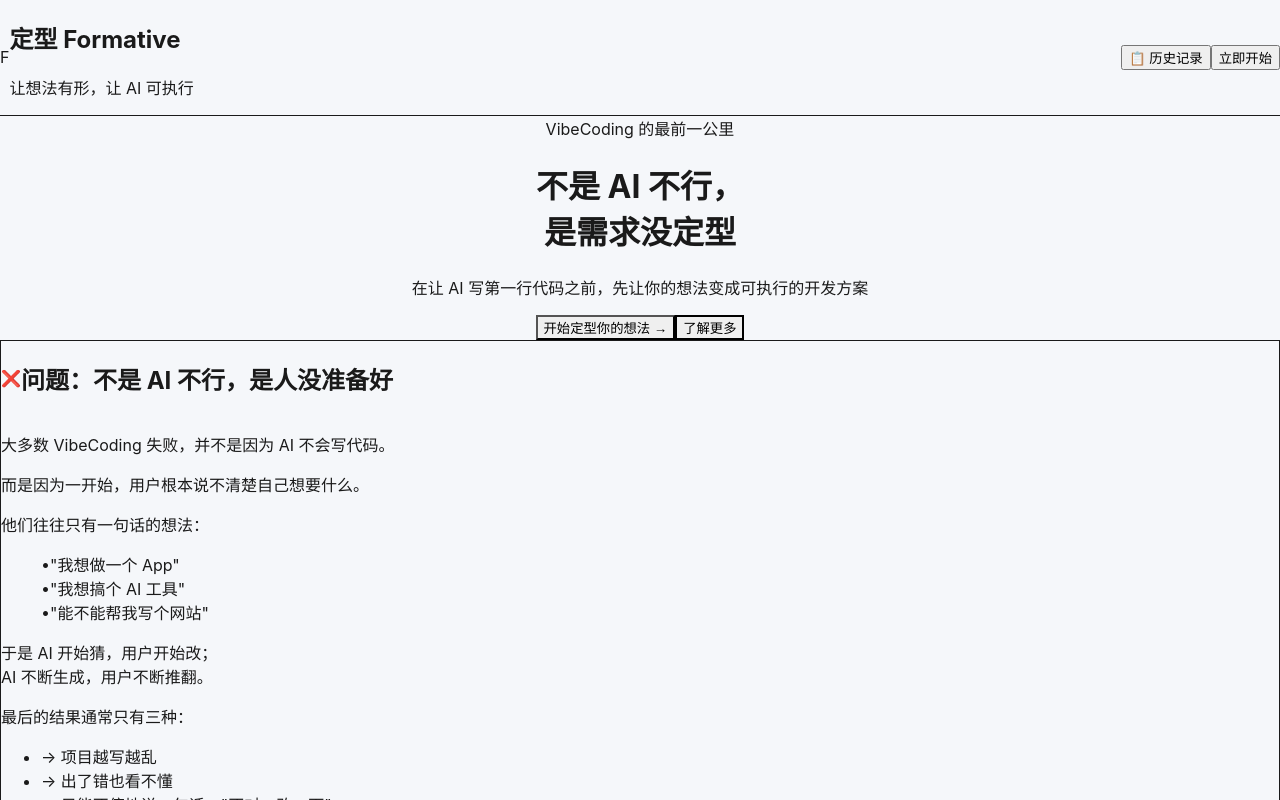
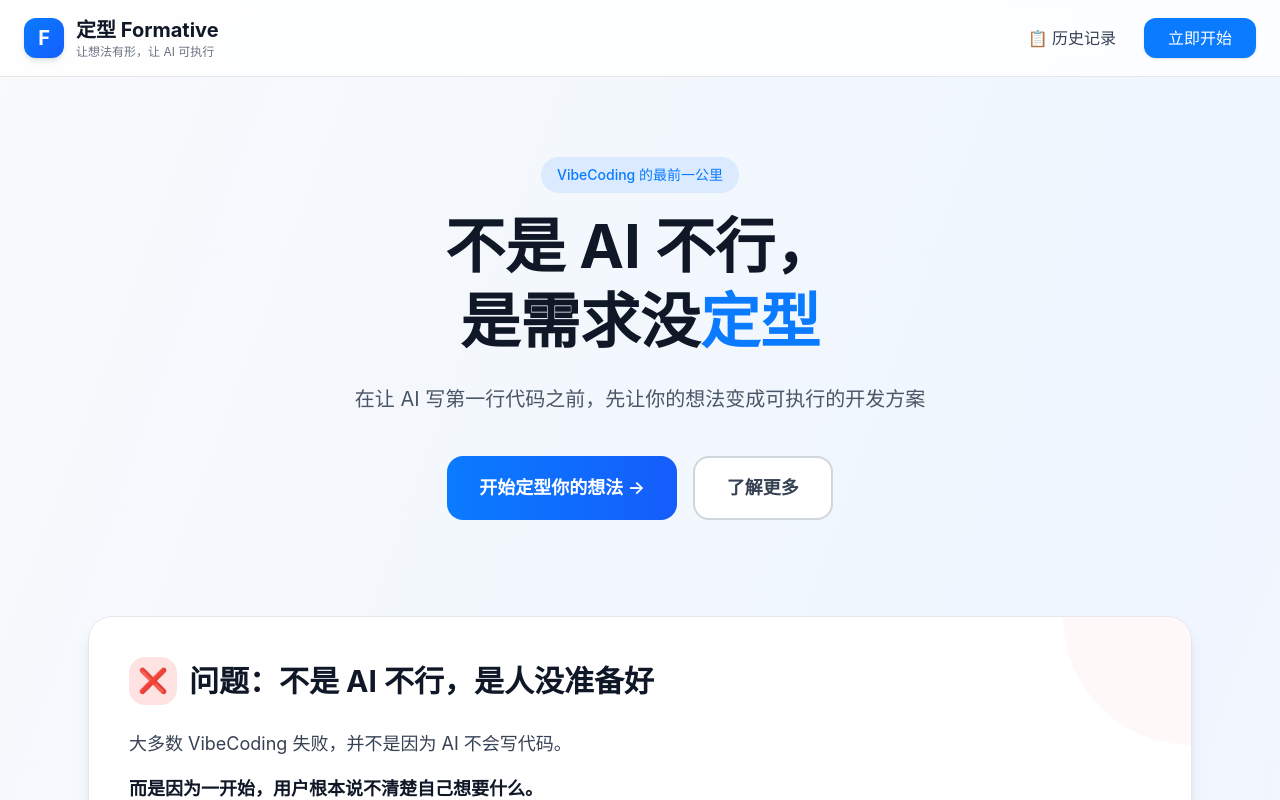
Before and after one commit to GaussAA/Formative, a Next.js app: page / in a window 1280 px wide. Shown: the top 800 px of the page. Built offline with nearby package versions, Linux system fonts and the light colour scheme.

Commit message:
feat(deps): upgrade Tailwind 3.4.17 → 4.1.18 with CSS-first config

```diff
--- a/src/app/globals.css
+++ b/src/app/globals.css
@@ -1,6 +1,25 @@
-@tailwind base;
-@tailwind components;
-@tailwind utilities;
+@import 'tailwindcss';
+
+@theme {
+  --color-primary: #0A7BFF;
+  --color-background: #F5F7FA;
+  --color-text-primary: #1a1a1a;
+  --color-text-secondary: #666666;
+  --color-border: #e5e7eb;
+
+  --animate-fadeIn: fadeIn 0.2s ease-out;
+  --animate-slideUp: slideUp 0.3s ease-out;
+
+  @keyframes fadeIn {
+    '0%': { opacity: 0; }
+    '100%': { opacity: 1; }
+  }
+
+  @keyframes slideUp {
+    '0%': { transform: translateY(20px); opacity: 0; }
+    '100%': { transform: translateY(0); opacity: 1; }
+  }
+}
 
 :root {
   --primary: #0a7bff;
```
Also changed, not shown: 1 other file (tests, documents, lock files or other folders).
